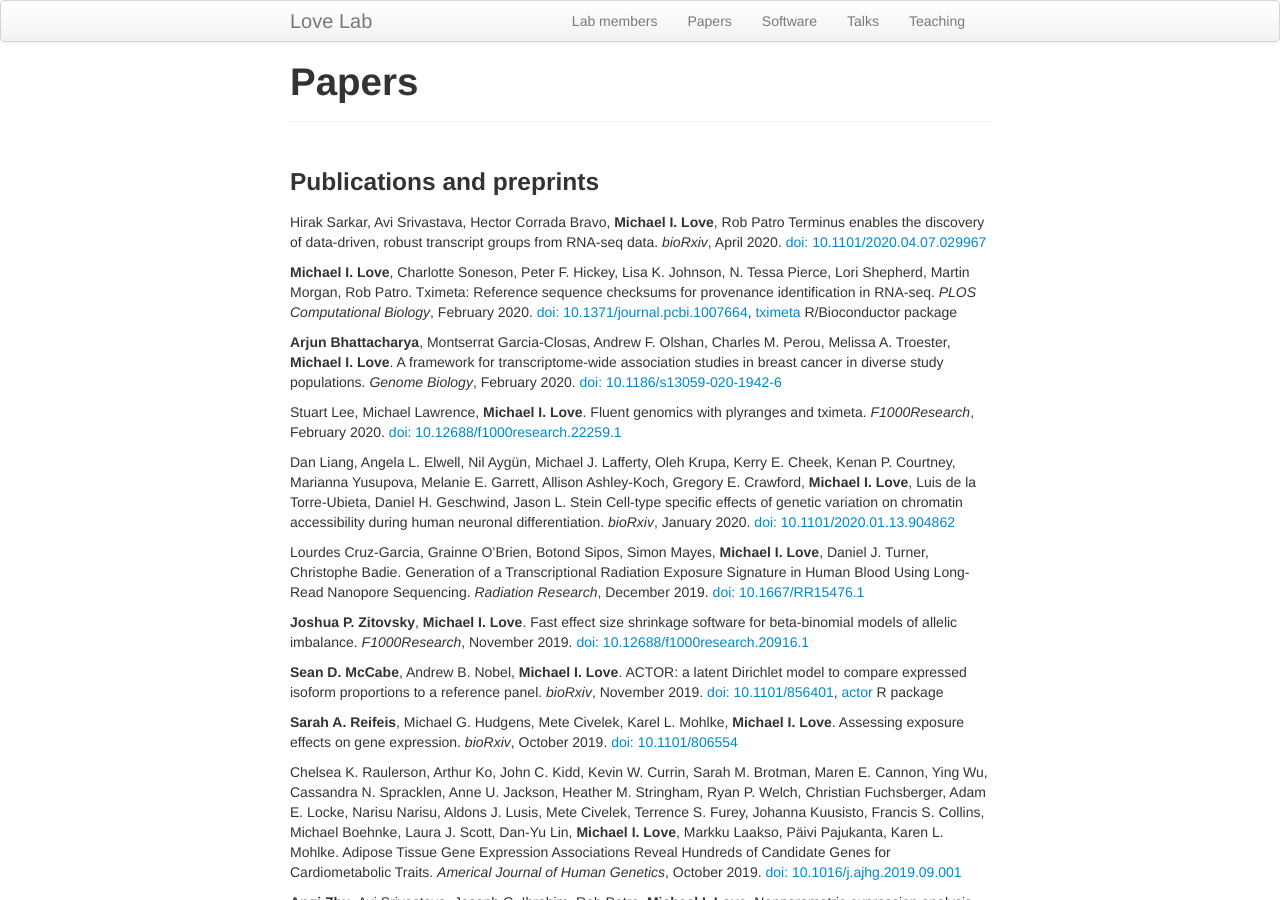
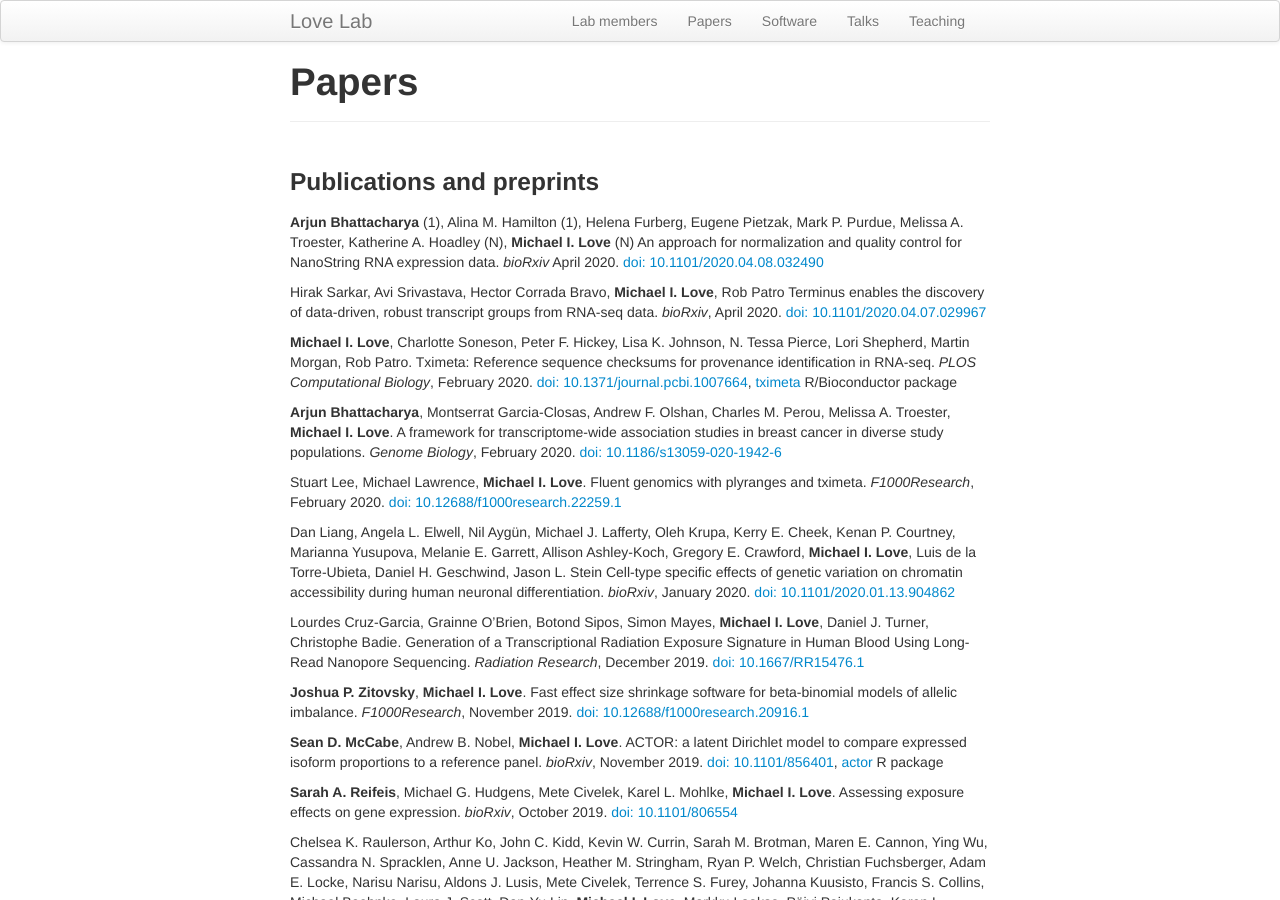
Before and after one commit to mikelove/mikelove.github.io, a Jekyll site: the page built from pages/papers.md, in a window 1280 px wide and 900 px high. Built offline with Jekyll 4.4.1, drawn with Linux system fonts in a browser that asks for light colours.

Commit message:
add norm paper

```diff
--- a/pages/papers.md
+++ b/pages/papers.md
@@ -4,6 +4,14 @@ title: "Papers"
 ---
 
 ### Publications and preprints
+
+**Arjun Bhattacharya** (1), Alina M. Hamilton (1), Helena Furberg, Eugene Pietzak,
+Mark P. Purdue, Melissa A. Troester, Katherine A. Hoadley (N),
+**Michael I. Love** (N)
+An approach for normalization and quality control for NanoString RNA
+expression data.
+*bioRxiv* April 2020.
+[doi: 10.1101/2020.04.08.032490](https://doi.org/10.1101/2020.04.08.032490)
 
 Hirak Sarkar, Avi Srivastava, Hector Corrada Bravo,
 **Michael I. Love**, Rob Patro
```
Also changed, not shown: index.md (+4 -0 lines).
